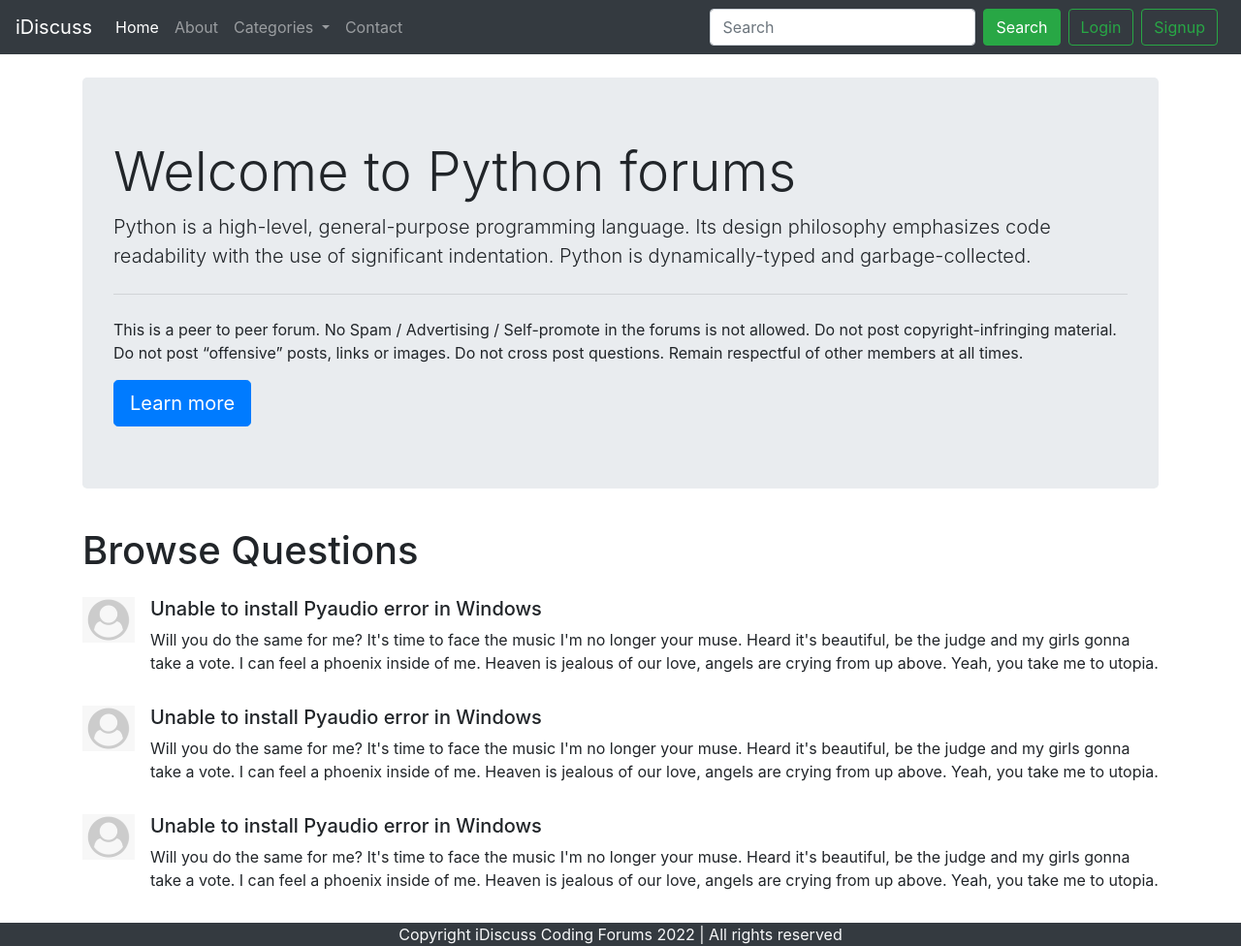
After one commit to Asadujjaman47/PHP-Forum-Site, a PHP site: page /threadlist.php in a window 1280 px wide. The commit adds this page. Shown: the whole page at 97% size. Run offline with PHP 8.4, Linux system fonts and the light colour scheme.

Commit message:
Creating a Page For Listing Threads From A Category

```diff
--- a/partials/_dbconnect.php
+++ b/partials/_dbconnect.php
@@ -1,6 +1,11 @@
 <?php
 // Script to connnet to te database
+$servername = "localhost";
+$username = "root";
+$password = "";
+$database = "idiscuss";
 
+$conn = mysqli_connect($servername, $username, $password, $database);
 
 
 ?>
--- /dev/null
+++ b/threadlist.php
@@ -0,0 +1,92 @@
+<!doctype html>
+<html lang="en">
+
+<head>
+    <!-- Required meta tags -->
+    <meta charset="utf-8">
+    <meta name="viewport" content="width=device-width, initial-scale=1, shrink-to-fit=no">
+
+    <!-- Bootstrap CSS -->
+    <link rel="stylesheet" href="https://cdn.jsdelivr.net/npm/bootstrap@4.6.2/dist/css/bootstrap.min.css"
+        integrity="sha384-xOolHFLEh07PJGoPkLv1IbcEPTNtaed2xpHsD9ESMhqIYd0nLMwNLD69Npy4HI+N" crossorigin="anonymous">
+
+    <title>Welcome to iDiscuss - Coding Forums</title>
+</head>
+
+<body>
+    <?php include 'partials/_header.php'; ?>
+    <?php include 'partials/_dbconnect.php'; ?>
+
+
+
+    <!-- Category container starts here   Ca -->
+    <div class="container my-4">
+        <div class="jumbotron">
+            <h1 class="display-4">Welcome to Python forums</h1>
+            <p class="lead">Python is a high-level, general-purpose programming language. Its design philosophy
+                emphasizes code readability with the use of significant indentation. Python is dynamically-typed and
+                garbage-collected.</p>
+            <hr class="my-4">
+            <p>This is a peer to peer forum. No Spam / Advertising / Self-promote in the forums is not allowed. Do not
+                post copyright-infringing material. Do not post “offensive” posts, links or images. Do not cross post
+                questions. Remain respectful of other members at all times.</p>
+            <a class="btn btn-primary btn-lg" href="#" role="button">Learn more</a>
+        </div>
+    </div>
+
+    <div class="container">
+        <h1 class="py-2">Browse Questions</h1>
+        <div class=" media my-3">
+            <img src="img/userdefault.png" width="54px" class=" mr-3" alt="...">
+            <div class="media-body">
+                <h5 class="mt-0">Unable to install Pyaudio error in Windows</h5>
+                <p>Will you do the same for me? It's time to face the music I'm no longer your muse. Heard it's
+                    beautiful, be the judge and my girls gonna take a vote. I can feel a phoenix inside of me. Heaven is
+                    jealous of our love, angels are crying from up above. Yeah, you take me to utopia.</p>
+            </div>
+        </div>
+
+        <div class="media my-3">
+            <img src="img/userdefault.png" width="54px" class=" mr-3" alt="...">
+            <div class="media-body">
+                <h5 class="mt-0">Unable to install Pyaudio error in Windows</h5>
+                <p>Will you do the same for me? It's time to face the music I'm no longer your muse. Heard it's
+                    beautiful, be the judge and my girls gonna take a vote. I can feel a phoenix inside of me. Heaven is
+                    jealous of our love, angels are crying from up above. Yeah, you take me to utopia.</p>
+            </div>
+        </div>
+
+        <div class="media my-3">
+            <img src="img/userdefault.png" width="54px" class=" mr-3" alt="...">
+            <div class="media-body">
+                <h5 class="mt-0">Unable to install Pyaudio error in Windows</h5>
+                <p>Will you do the same for me? It's time to face the music I'm no longer your muse. Heard it's
+                    beautiful, be the judge and my girls gonna take a vote. I can feel a phoenix inside of me. Heaven is
+                    jealous of our love, angels are crying from up above. Yeah, you take me to utopia.</p>
+            </div>
+        </div>
+    </div>
+
+
+
+    <?php include 'partials/_footer.php'; ?>
+
+    <!-- Optional JavaScript; choose one of the two! -->
+
+    <!-- Option 1: jQuery and Bootstrap Bundle (includes Popper) -->
+    <script src="https://cdn.jsdelivr.net/npm/jquery@3.5.1/dist/jquery.slim.min.js"
+        integrity="sha384-DfXdz2htPH0lsSSs5nCTpuj/zy4C+OGpamoFVy38MVBnE+IbbVYUew+OrCXaRkfj" crossorigin="anonymous">
+    </script>
+    <script src="https://cdn.jsdelivr.net/npm/bootstrap@4.6.2/dist/js/bootstrap.bundle.min.js"
+        integrity="sha384-Fy6S3B9q64WdZWQUiU+q4/2Lc9npb8tCaSX9FK7E8HnRr0Jz8D6OP9dO5Vg3Q9ct" crossorigin="anonymous">
+    </script>
+
+    <!-- Option 2: Separate Popper and Bootstrap JS -->
+    <!--
+    <script src="https://cdn.jsdelivr.net/npm/jquery@3.5.1/dist/jquery.slim.min.js" integrity="sha384-DfXdz2htPH0lsSSs5nCTpuj/zy4C+OGpamoFVy38MVBnE+IbbVYUew+OrCXaRkfj" crossorigin="anonymous"></script>
+    <script src="https://cdn.jsdelivr.net/npm/popper.js@1.16.1/dist/umd/popper.min.js" integrity="sha384-9/reFTGAW83EW2RDu2S0VKaIzap3H66lZH81PoYlFhbGU+6BZp6G7niu735Sk7lN" crossorigin="anonymous"></script>
+    <script src="https://cdn.jsdelivr.net/npm/bootstrap@4.6.2/dist/js/bootstrap.min.js" integrity="sha384-+sLIOodYLS7CIrQpBjl+C7nPvqq+FbNUBDunl/OZv93DB7Ln/533i8e/mZXLi/P+" crossorigin="anonymous"></script>
+    -->
+</body>
+
+</html>
```
Also changed, not shown: index.php (+40 -16 lines), img/userdefault.png (added).
